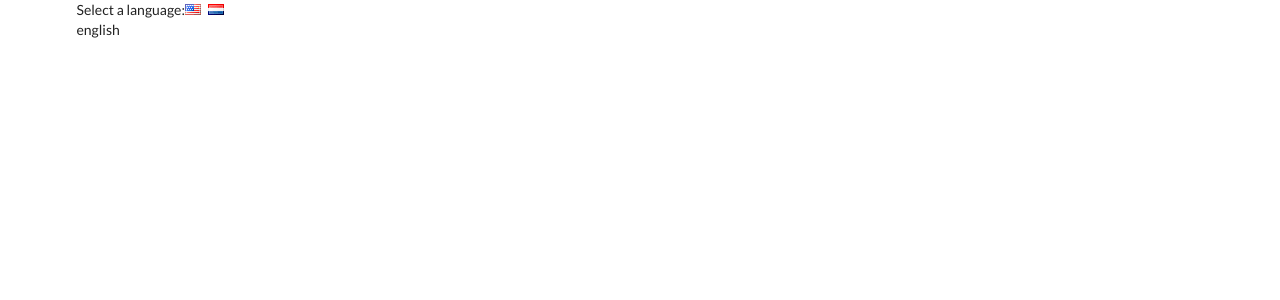
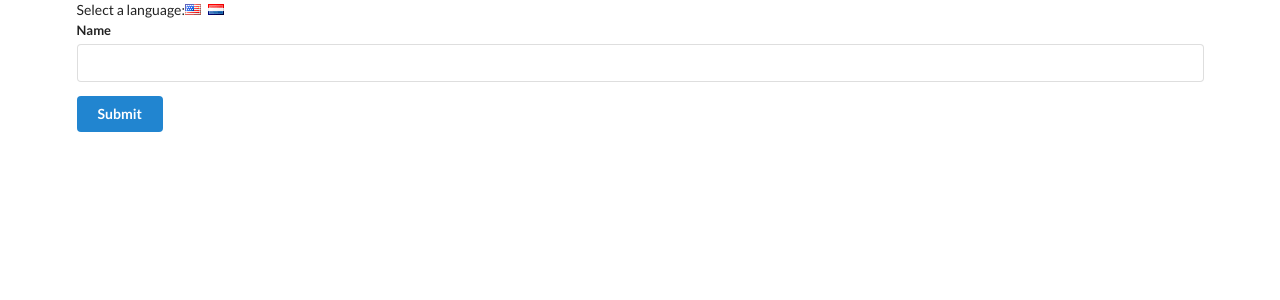
Before and after one commit to SolomonKitonyi/React-context-system-application, a React (Create React App) app: page / in a window 1280 px wide. Shown: the top 300 px of the page. Built offline with nearby package versions, Linux system fonts and the light colour scheme.

Commit message:
add slight changes

```diff
--- a/src/components/App.js
+++ b/src/components/App.js
@@ -1,4 +1,6 @@
 import React from 'react';
+
+import UserCreate from './UserCreate';
 
 class App extends React.Component{
     state={language:'english'};
@@ -15,7 +17,7 @@ class App extends React.Component{
                   <i className="flag us" onClick={()=>this.onLanguageChange('english')} />
                   <i className="flag nl" onClick={()=>this.onLanguageChange('dutch')} />
               </div>
-              {this.state.language}
+               <UserCreate />
           </div>
         );
     };
--- a/src/components/Button.js
+++ b/src/components/Button.js
@@ -2,7 +2,7 @@ import React from 'react';
 
 class Button extends React.Component{
     render(){
-        return <button className="ui primary">Submit</button>
+        return <button className="ui primary button">Submit</button>
     };
 }
 
--- a/src/components/UserCreate.js
+++ b/src/components/UserCreate.js
@@ -5,7 +5,7 @@ import Button from './Button';
 
 const UserCreate = ()=>{
     return (
-        <div>
+        <div className="ui form">
             <Field />
             <Button />
         </div>
```
